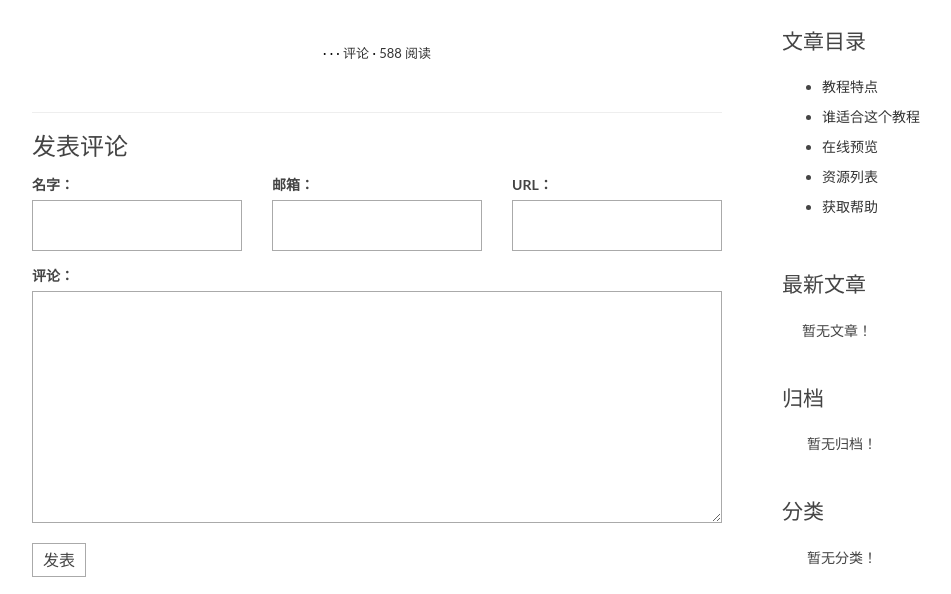
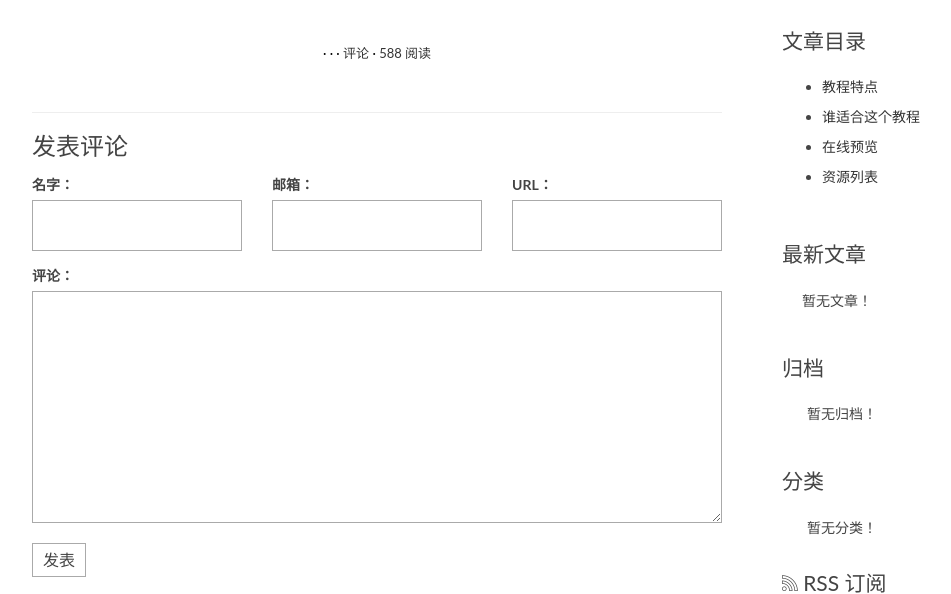
Before and after one commit to SemiNever/Django-Blog, a Django app: template templates/blog/detail.html in a window 1280 px wide. Shown: the part 147-741 px from the top of the page, without its empty margins (68-1019 px from the left). Run offline with Django 3.2, Linux system fonts and the light colour scheme; the template is opened without the code that fills it: values that come from a table or form of the project are taken from there, others are empty; some libraries are stand-ins or nearby versions.

Commit message:
修改detail页面

```diff
--- a/templates/blog/detail.html
+++ b/templates/blog/detail.html
@@ -83,9 +83,6 @@
             <li>
                 <a href="#">资源列表</a>
             </li>
-            <li>
-                <a href="#">获取帮助</a>
-            </li>
         </ul>
     </div>
 {% endblock toc %}
```
